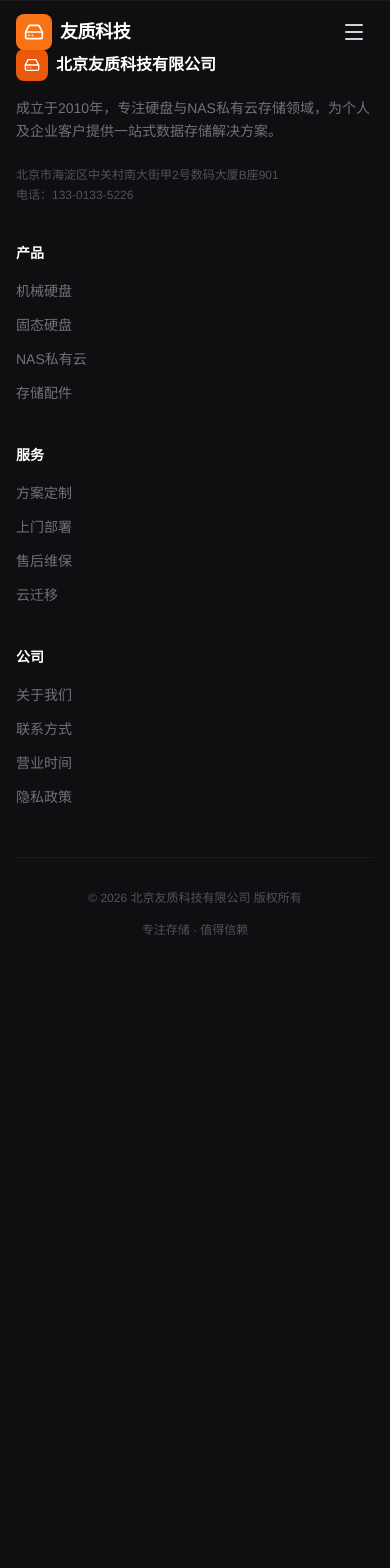
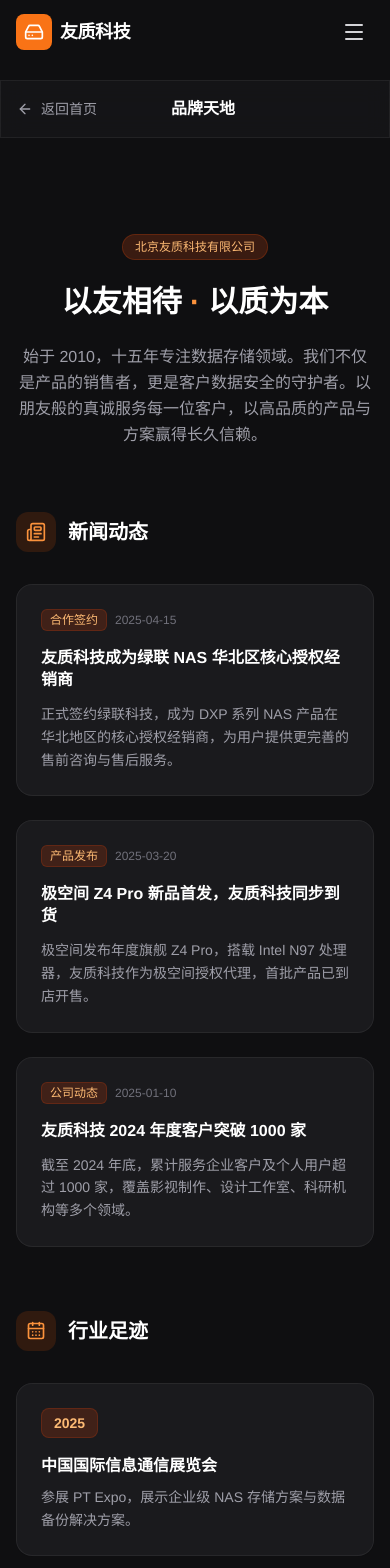
Before and after one commit to ERIC69zzz/company-website, a React (Vite) app: page /brand in a window 390 px wide. Shown: the top 1568 px of the page. Before the commit the page ends 986 px from the top, so only its background shows below. Built offline with nearby package versions, Linux system fonts and the light colour scheme.

Commit message:
feat: 新增品牌天地页面，替换关于我们

```diff
--- a/src/App.jsx
+++ b/src/App.jsx
@@ -9,6 +9,7 @@ import ContactSection from './components/ContactSection';
 import Footer from './components/Footer';
 import ProductsPage from './pages/ProductsPage';
 import ProductDetailPage from './pages/ProductDetailPage';
+import BrandPage from './pages/BrandPage';
 
 function HomePage() {
   return (
@@ -40,6 +41,7 @@ export default function App() {
           <Route path="/" element={<HomePage />} />
           <Route path="/products" element={<ProductsPage />} />
           <Route path="/products/:id" element={<ProductDetailPage />} />
+          <Route path="/brand" element={<BrandPage />} />
         </Routes>
         <Footer />
       </div>
--- a/src/components/Navbar.jsx
+++ b/src/components/Navbar.jsx
@@ -6,7 +6,7 @@ const navItems = [
   { label: '首页', href: '#home', type: 'anchor' },
   { label: '产品中心', href: '/products', type: 'route' },
   { label: '解决方案', href: '#services', type: 'anchor' },
-  { label: '关于我们', href: '#about', type: 'anchor' },
+  { label: '品牌天地', href: '/brand', type: 'route' },
   { label: '联系我们', href: '#contact', type: 'anchor' },
 ];
 
--- /dev/null
+++ b/src/pages/BrandPage.jsx
@@ -0,0 +1,181 @@
+import { Link } from 'react-router-dom';
+import { ArrowLeft, Newspaper, Handshake, CalendarDays, Trophy } from 'lucide-react';
+import ScrollReveal from '../components/ScrollReveal';
+
+const news = [
+  {
+    id: 1,
+    date: '2025-04-15',
+    title: '友质科技成为绿联 NAS 华北区核心授权经销商',
+    desc: '正式签约绿联科技，成为 DXP 系列 NAS 产品在华北地区的核心授权经销商，为用户提供更完善的售前咨询与售后服务。',
+    tag: '合作签约',
+  },
+  {
+    id: 2,
+    date: '2025-03-20',
+    title: '极空间 Z4 Pro 新品首发，友质科技同步到货',
+    desc: '极空间发布年度旗舰 Z4 Pro，搭载 Intel N97 处理器，友质科技作为极空间授权代理，首批产品已到店开售。',
+    tag: '产品发布',
+  },
+  {
+    id: 3,
+    date: '2025-01-10',
+    title: '友质科技 2024 年度客户突破 1000 家',
+    desc: '截至 2024 年底，累计服务企业客户及个人用户超过 1000 家，覆盖影视制作、设计工作室、科研机构等多个领域。',
+    tag: '公司动态',
+  },
+];
+
+const events = [
+  {
+    year: '2025',
+    title: '中国国际信息通信展览会',
+    desc: '参展 PT Expo，展示企业级 NAS 存储方案与数据备份解决方案。',
+  },
+  {
+    year: '2024',
+    title: '绿联科技渠道合作伙伴大会',
+    desc: '受邀参加绿联年度渠道大会，荣获"优秀合作伙伴"称号。',
+  },
+  {
+    year: '2023',
+    title: '极空间新品发布会 · 北京站',
+    desc: '作为极空间授权代理参加新品发布会，现场签约多个企业客户。',
+  },
+];
+
+const partners = [
+  { name: '绿联科技', role: 'NAS 设备授权经销商' },
+  { name: '极空间', role: '全系产品授权代理' },
+  { name: '希捷', role: '酷狼系列企业级渠道' },
+  { name: '西部数据', role: '红盘系列核心渠道' },
+];
+
+export default function BrandPage() {
+  return (
+    <div className="min-h-screen bg-dark-900 pt-20 pb-16">
+      {/* 顶部导航栏 */}
+      <div className="glass sticky top-0 z-40 border-b border-white/5">
+        <div className="max-w-7xl mx-auto px-4 sm:px-6 lg:px-8 h-14 flex items-center justify-between">
+          <Link
+            to="/"
+            className="flex items-center gap-2 text-sm text-zinc-400 hover:text-white transition-colors"
+          >
+            <ArrowLeft className="w-4 h-4" />
+            返回首页
+          </Link>
+          <h1 className="text-base font-bold text-white">品牌天地</h1>
+          <div className="w-16" />
+        </div>
+      </div>
+
+      <div className="max-w-7xl mx-auto px-4 sm:px-6 lg:px-8 py-8">
+        {/* 品牌标语 */}
+        <ScrollReveal>
+          <div className="text-center py-16 lg:py-24">
+            <div className="inline-flex items-center gap-2 px-3 py-1 rounded-full bg-brand-900/40 border border-brand-700/30 text-brand-300 text-xs font-medium mb-6">
+              北京友质科技有限公司
+            </div>
+            <h2 className="text-3xl sm:text-4xl lg:text-5xl font-bold text-white mb-6">
+              以友相待 <span className="text-brand-400">·</span> 以质为本
+            </h2>
+            <p className="text-zinc-400 max-w-2xl mx-auto leading-relaxed">
+              始于 2010，十五年专注数据存储领域。我们不仅是产品的销售者，更是客户数据安全的守护者。以朋友般的真诚服务每一位客户，以高品质的产品与方案赢得长久信赖。
+            </p>
+          </div>
+        </ScrollReveal>
+
+        {/* 新闻动态 */}
+        <ScrollReveal>
+          <div className="mb-16">
+            <div className="flex items-center gap-3 mb-8">
+              <div className="w-10 h-10 rounded-xl bg-brand-600/15 flex items-center justify-center">
+                <Newspaper className="w-5 h-5 text-brand-400" />
+              </div>
+              <h3 className="text-xl font-bold text-white">新闻动态</h3>
+            </div>
+            <div className="grid md:grid-cols-3 gap-6">
+              {news.map((item) => (
+                <div
+                  key={item.id}
+                  className="glass-card rounded-2xl p-6 border border-white/5 hover:border-brand-700/30 transition-all hover:-translate-y-1"
+                >
+                  <div className="flex items-center gap-2 mb-4">
+                    <span className="px-2 py-0.5 text-xs font-medium text-brand-300 bg-brand-900/40 border border-brand-800/40 rounded-md">
+                      {item.tag}
+                    </span>
+                    <span className="text-xs text-zinc-500">{item.date}</span>
+                  </div>
+                  <h4 className="text-base font-bold text-white mb-3 leading-snug">
+                    {item.title}
+                  </h4>
+                  <p className="text-sm text-zinc-400 leading-relaxed">
+                    {item.desc}
+                  </p>
+                </div>
+              ))}
+            </div>
+          </div>
+        </ScrollReveal>
+
+        {/* 行业会议 */}
+        <ScrollReveal>
+          <div className="mb-16">
+            <div className="flex items-center gap-3 mb-8">
+              <div className="w-10 h-10 rounded-xl bg-brand-600/15 flex items-center justify-center">
+                <CalendarDays className="w-5 h-5 text-brand-400" />
+              </div>
+              <h3 className="text-xl font-bold text-white">行业足迹</h3>
+            </div>
+            <div className="space-y-6">
+              {events.map((event, i) => (
+                <div
+                  key={i}
+                  className="flex flex-col sm:flex-row gap-4 sm:gap-8 glass-card rounded-2xl p-6 border border-white/5"
+                >
+                  <div className="sm:w-24 flex-shrink-0">
+                    <div className="inline-flex items-center justify-center px-3 py-1 rounded-lg bg-brand-900/40 border border-brand-800/40">
+                      <span className="text-sm font-bold text-brand-300">{event.year}</span>
+                    </div>
+                  </div>
+                  <div className="flex-1">
+                    <h4 className="text-base font-bold text-white mb-2">
+                      {event.title}
+                    </h4>
+                    <p className="text-sm text-zinc-400 leading-relaxed">
+                      {event.desc}
+                    </p>
+                  </div>
+                </div>
+              ))}
+            </div>
+          </div>
+        </ScrollReveal>
+
+        {/* 合作伙伴 */}
+        <ScrollReveal>
+          <div className="mb-8">
+            <div className="flex items-center gap-3 mb-8">
+              <div className="w-10 h-10 rounded-xl bg-brand-600/15 flex items-center justify-center">
+                <Handshake className="w-5 h-5 text-brand-400" />
+              </div>
+              <h3 className="text-xl font-bold text-white">合作伙伴</h3>
+            </div>
+            <div className="grid sm:grid-cols-2 lg:grid-cols-4 gap-4">
+              {partners.map((p, i) => (
+                <div
+                  key={i}
+                  className="glass-card rounded-2xl p-6 border border-white/5 text-center hover:border-brand-700/30 transition-all"
+                >
+                  <Trophy className="w-6 h-6 text-brand-400 mx-auto mb-3" />
+                  <div className="text-base font-bold text-white mb-1">{p.name}</div>
+                  <div className="text-sm text-zinc-500">{p.role}</div>
+                </div>
+              ))}
+            </div>
+          </div>
+        </ScrollReveal>
+      </div>
+    </div>
+  );
+}
```
